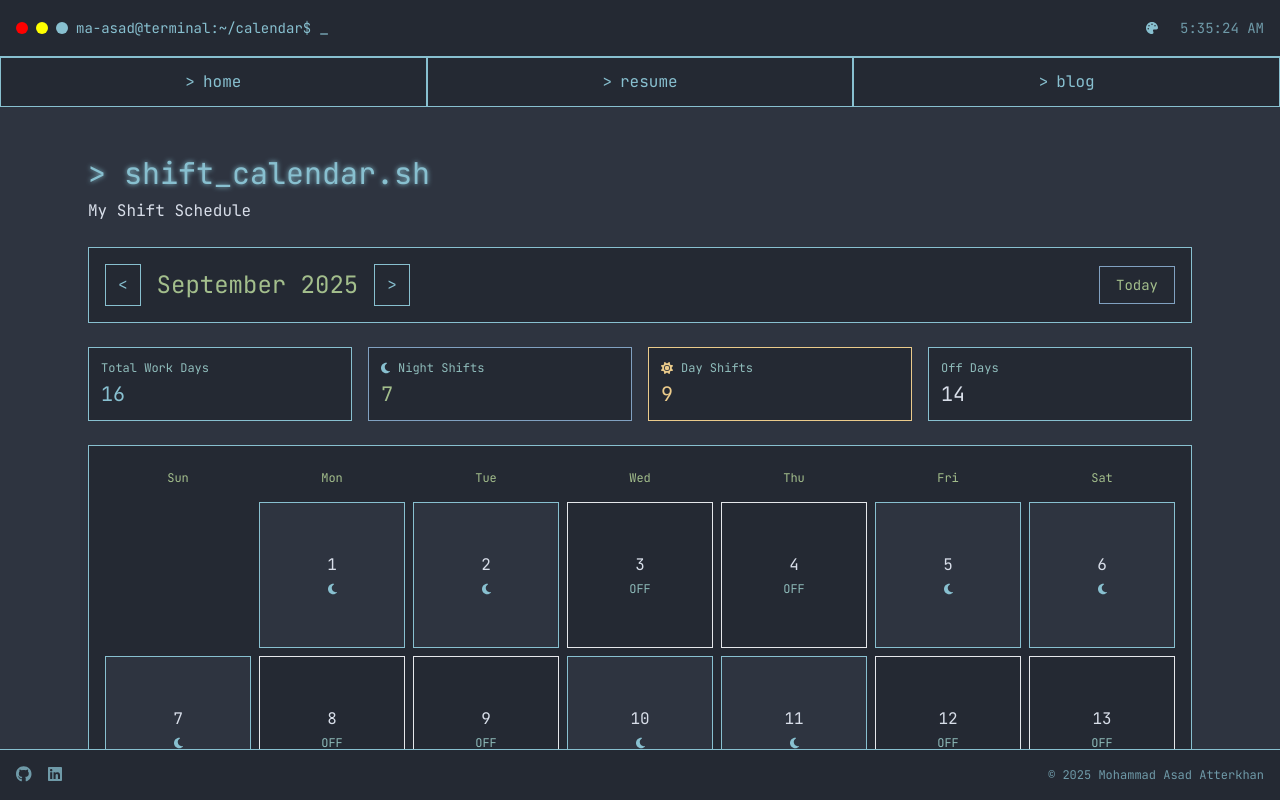
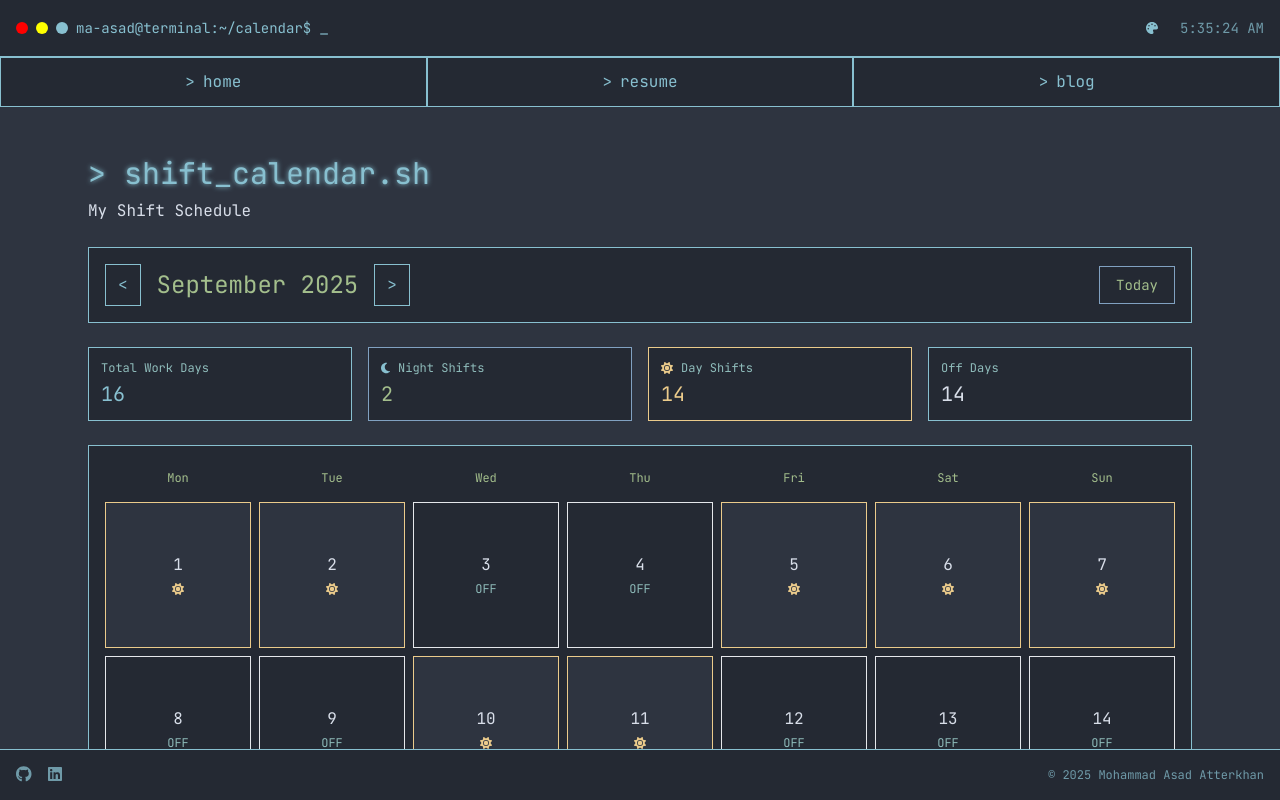
Before and after one commit to ma-asad/ma-asad.github.io, a Vue app: page /calendar in a window 1280 px wide. Built offline with nearby package versions, Linux system fonts and the light colour scheme.

Commit message:
fix: update reference date and adjust week start day in ShiftCalendarView for accurate calendar display

```diff
--- a/src/views/ShiftCalendarView.vue
+++ b/src/views/ShiftCalendarView.vue
@@ -1,10 +1,9 @@
 <script setup>
 import { ref, computed, onMounted } from 'vue'
 
-// Reference: Aug 18, 2025 (night shift, 5-day week)
-const REFERENCE_DATE = new Date('2025-08-18')
+// Reference: Nov 24, 2025 (Monday, night shift, 5-day week)
+const REFERENCE_DATE = new Date('2025-11-24')
 const REFERENCE_IS_NIGHT = true
-const REFERENCE_IS_5_DAY_WEEK = true
 
 const WEEK_5_DAYS = [1, 2, 5, 6, 0] // Mon, Tue, Fri, Sat, Sun
 const WEEK_2_DAYS = [3, 4] // Wed, Thu
@@ -42,7 +41,8 @@ const calendarDays = computed(() => {
   const firstDay = new Date(year, month, 1)
   const lastDay = new Date(year, month + 1, 0)
   const daysInMonth = lastDay.getDate()
-  const startDayOfWeek = firstDay.getDay()
+  // Convert Sunday (0) to 6, Monday (1) to 0, etc. for Monday-first week
+  const startDayOfWeek = firstDay.getDay() === 0 ? 6 : firstDay.getDay() - 1
 
   const days = []
 
@@ -94,7 +94,7 @@ const monthNames = [
   'July', 'August', 'September', 'October', 'November', 'December'
 ]
 
-const dayNames = ['Sun', 'Mon', 'Tue', 'Wed', 'Thu', 'Fri', 'Sat']
+const dayNames = ['Mon', 'Tue', 'Wed', 'Thu', 'Fri', 'Sat', 'Sun']
 
 // Get summary for current month
 const monthSummary = computed(() => {
```
